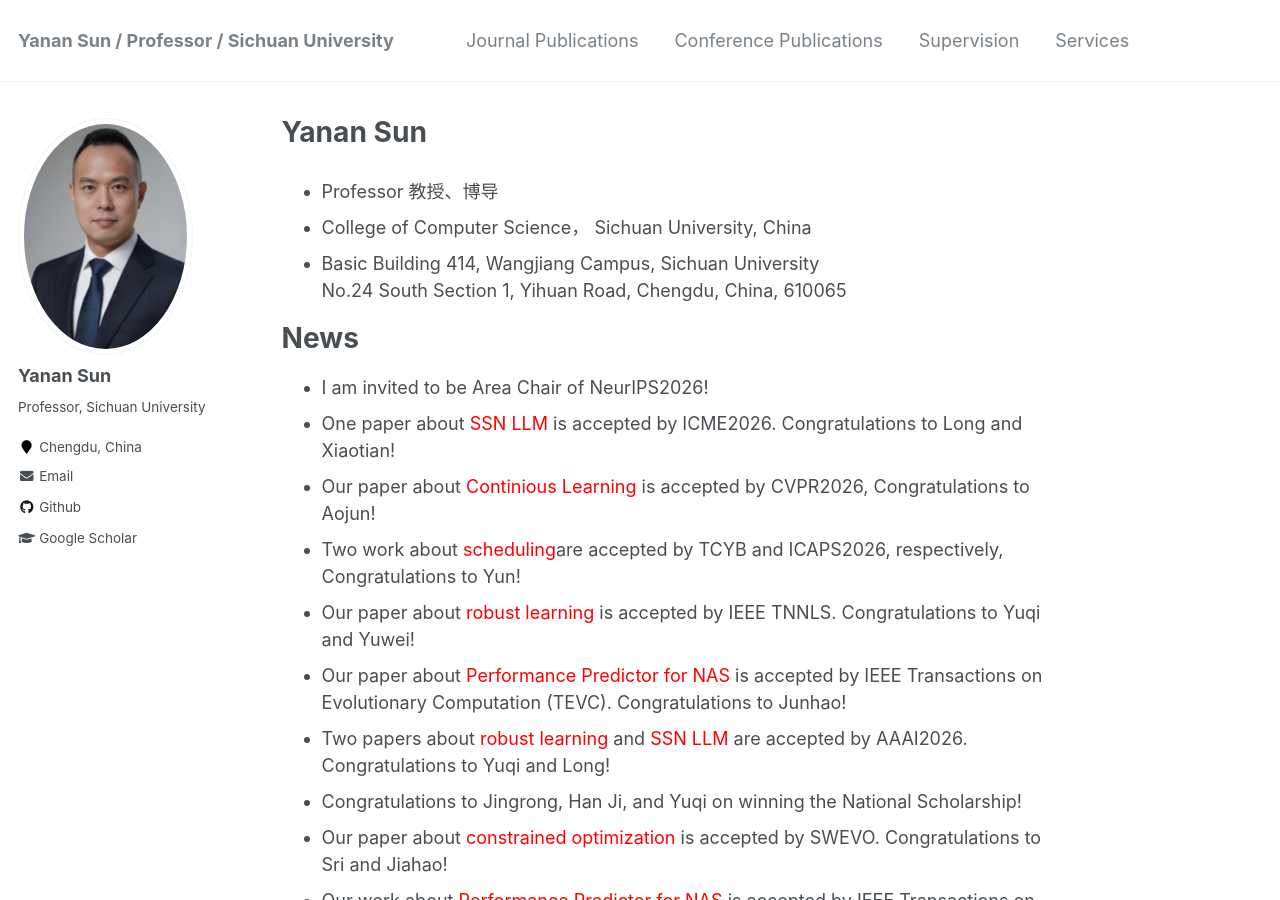
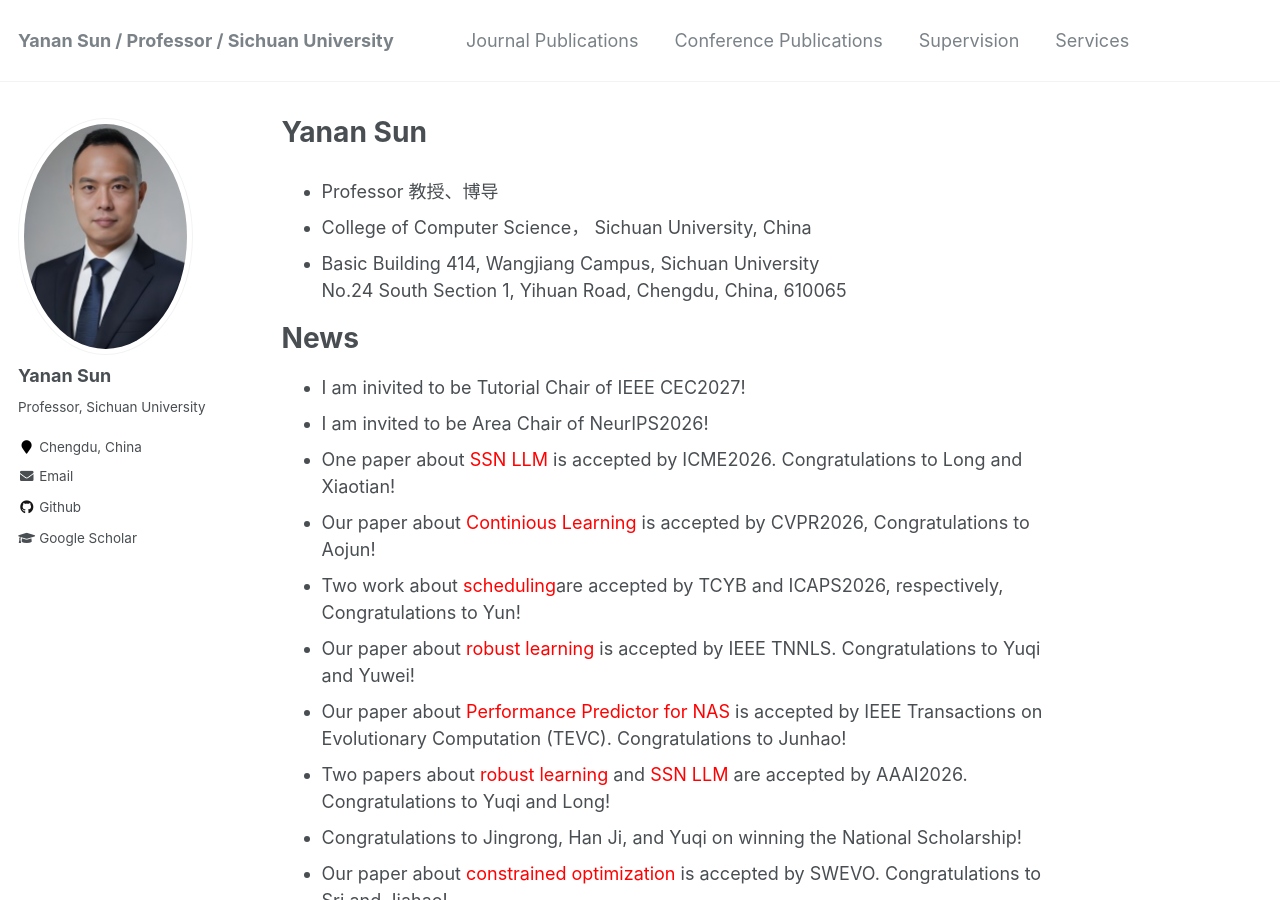
Before and after one commit to yn-sun/yn-sun.github.io, a Jekyll site: the page built from _pages/about.md, in a window 1280 px wide and 900 px high. Built offline with Jekyll 4.4.1, drawn with Linux system fonts in a browser that asks for light colours; comment, search, counter and statistics services are not loaded.

Commit message:
Update about.md

```diff
--- a/_pages/about.md
+++ b/_pages/about.md
@@ -15,6 +15,7 @@ No.24 South Section 1, Yihuan Road, Chengdu, China, 610065
 
 News
 ======
+* I am inivited to be Tutorial Chair of IEEE CEC2027!
 * I am invited to be Area Chair of NeurIPS2026!
 * One paper about <span style="color: #FF0000">SSN LLM</span> is accepted by ICME2026. Congratulations to Long and Xiaotian!
 * Our paper about <span style="color: #FF0000">Continious Learning</span> is accepted by CVPR2026, Congratulations to Aojun!
```
